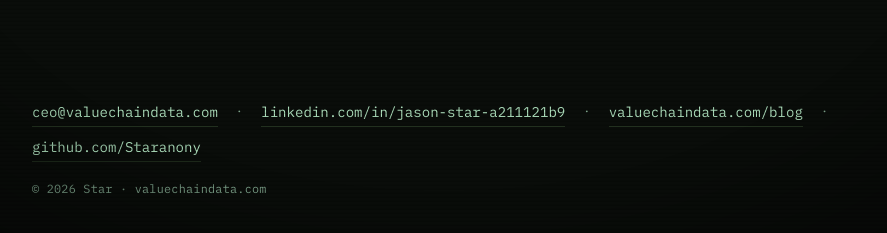
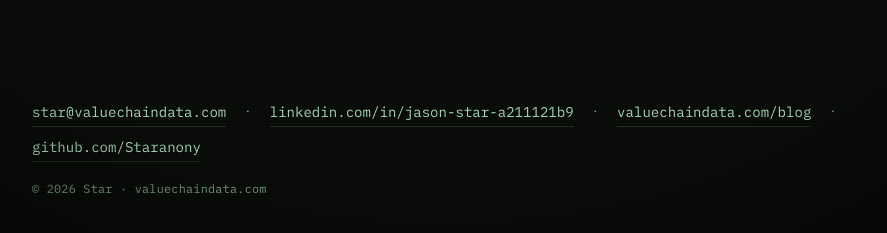
Before and after one commit to Staranony/Staranony.github.io, a Jekyll site: the page index.html, which Jekyll copies as it is, in a window 1280 px wide and 900 px high, scrolled down 1956 px. Shown: the part 642-875 px from the top of the window, without its empty margins (196-1083 px from the left). Built offline with Jekyll 4.4.1, drawn with Linux system fonts in a browser that asks for light colours.

Commit message:
Update email link in footer to star@valuechaindata.com

```diff
--- a/index.html
+++ b/index.html
@@ -366,7 +366,7 @@
   <!-- FOOTER -->
   <footer>
     <div class="contact-row">
-      <a href="https://mail.google.com/mail/?view=cm&fs=1&to=star@valuechaindata.com" target="_blank" rel="noopener" onclick="return openGmailCompose(event, 'ceo@valuechaindata.com')">ceo@valuechaindata.com</a>
+      <a href="https://mail.google.com/mail/?view=cm&fs=1&to=star@valuechaindata.com" target="_blank" rel="noopener" onclick="return openGmailCompose(event, 'star@valuechaindata.com')">star@valuechaindata.com</a>
       <span class="fine">·</span>
       <a href="https://www.linkedin.com/in/jason-star-a211121b9/" target="_blank" rel="noopener">linkedin.com/in/jason-star-a211121b9</a>
       <span class="fine">·</span>
```
